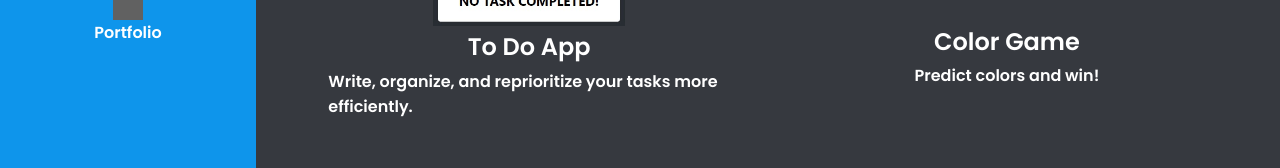
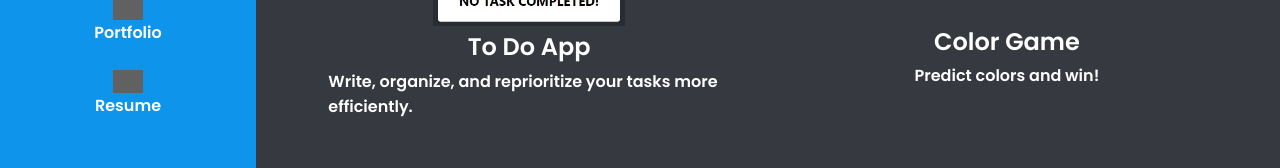
Before and after one commit to warumonzaemon/web-portfolio, a plain HTML site: page portfolio.html in a window 1280 px wide. Shown: the part 363-531 px from the top of the page. Drawn offline with Linux system fonts and the light colour scheme; grey boxes are pictures that could not be loaded; a web font is replaced by a local one.

Commit message:
feat: fixed portfolio

```diff
--- a/portfolio.html
+++ b/portfolio.html
@@ -20,6 +20,10 @@
             <a class="nav-link" href="">
                 <img class="icon block" src="https://cdn-icons-png.flaticon.com/512/992/992667.png" alt="profile_icon">
                 <label for="">Portfolio</label>
+            </a>
+            <a class="nav-link" href="https://www.canva.com/design/DAEpJu1_AC0/b6GOofR84xjhX8l84j3yRg/view?utm_content=DAEpJu1_AC0&utm_campaign=designshare&utm_medium=link&utm_source=viewer" target="_blank">
+                <img class="icon block" src="https://img.icons8.com/material-outlined/24/000000/resume.png" alt="resume_icon">
+                <label for="">Resume</label>
             </a>
    </nav>
     <div class="main">
```
